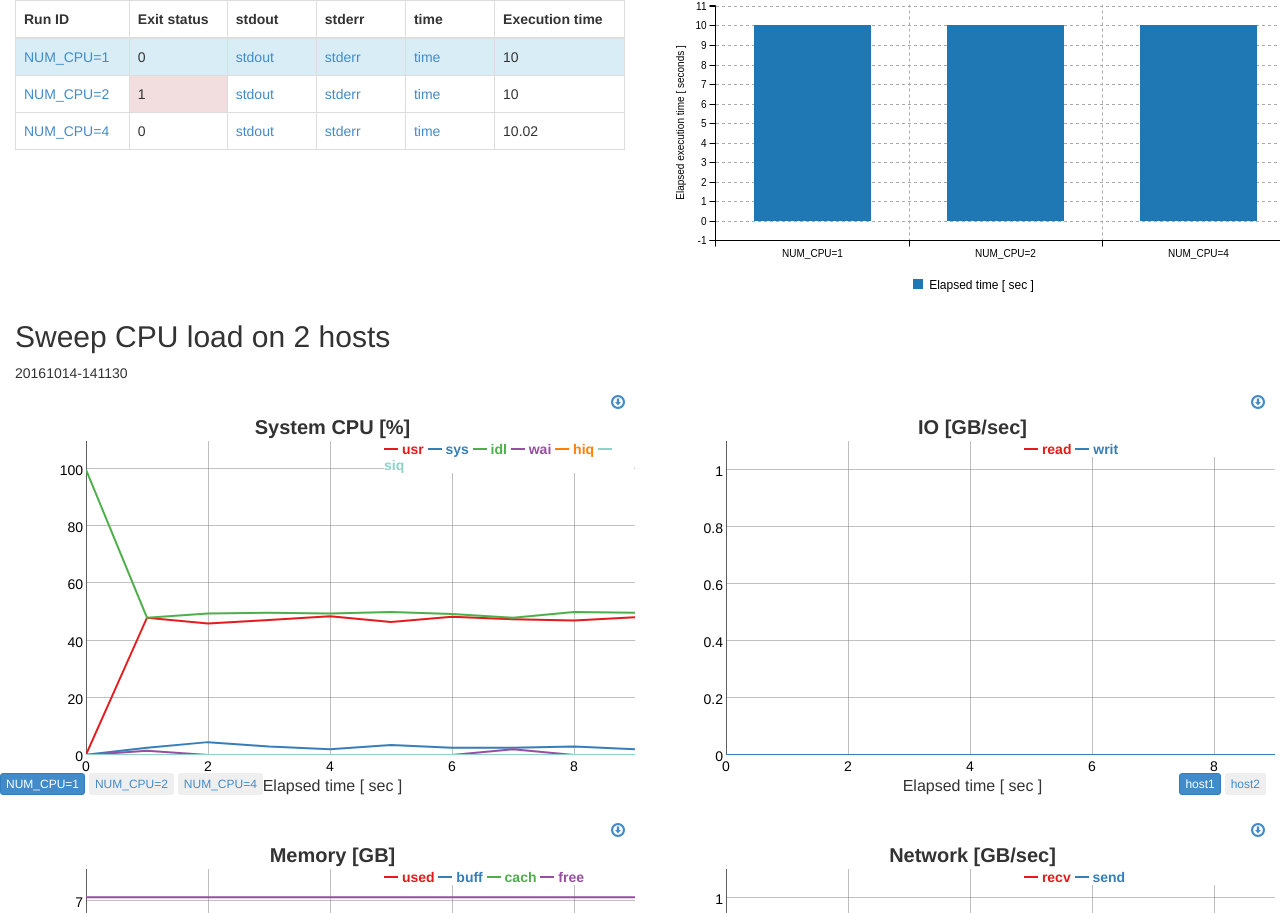
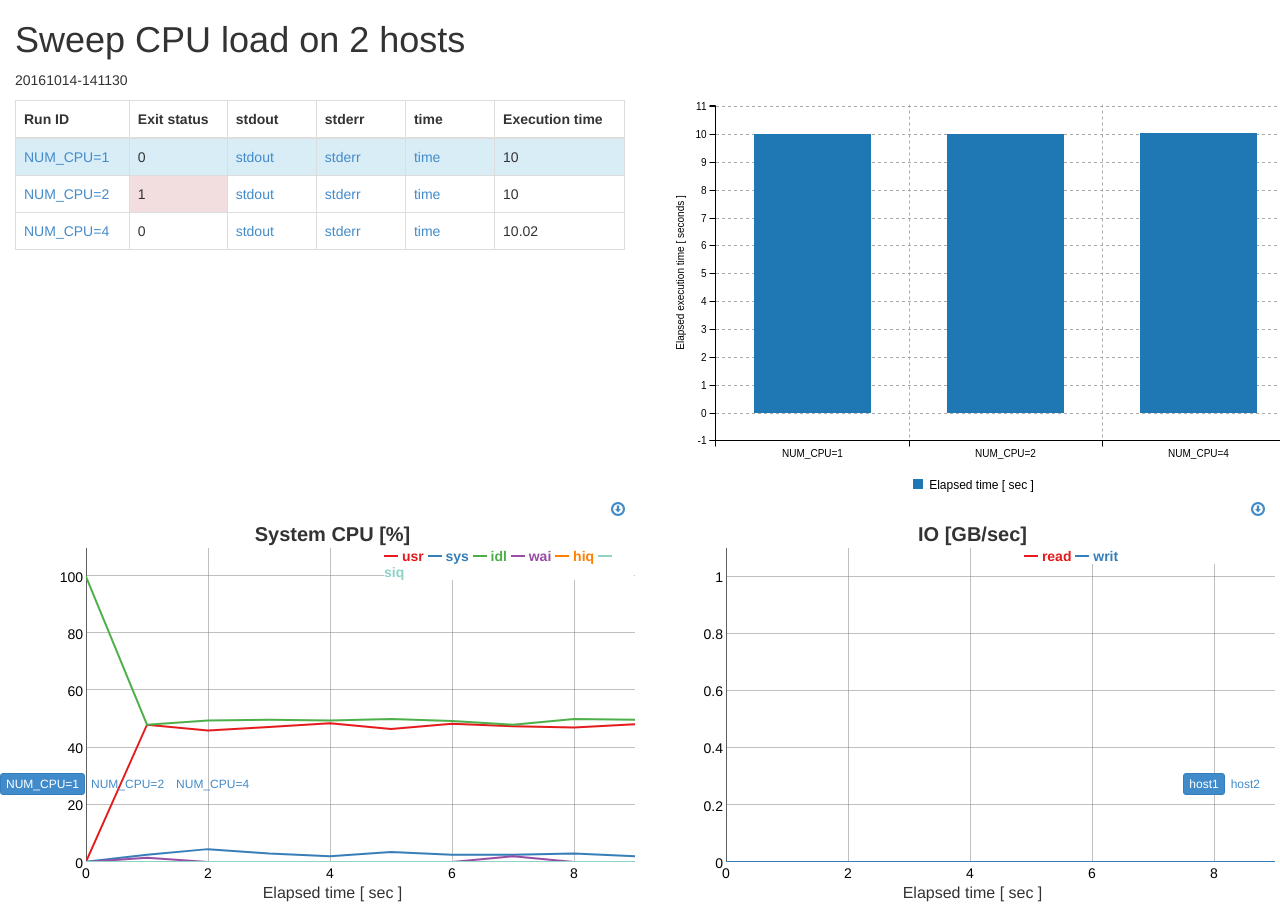
Before and after one commit to jschaub30/viz_workload, a website: page app/index.html in a window 1280 px wide. Shown: the top 913 px of the page. Drawn offline with Linux system fonts and the light colour scheme; files whose address does not match are found by name.

Commit message:
Moved title and fixed buttons

```diff
--- a/app/css/app.css
+++ b/app/css/app.css
@@ -13,8 +13,8 @@ td {
 }
 
 .summary {
-  min-height: 300px;
-  max-height: 500px;
+  min-height: 400px;
+  max-height: 600px;
 }
 
 .footer {
--- a/app/partials/measurement-combined.html
+++ b/app/partials/measurement-combined.html
@@ -1,4 +1,6 @@
 <div class="container-fluid">
+  <h1> {{description}}</h1>
+  <p class="muted"> {{timestamp}}</p>
   <div class="row">
     <div class="col-md-6 summary">
       <table class="table table-bordered table-hover table-sm">
@@ -35,8 +37,6 @@
 </div>
 
 <div class="container-fluid" id="wrapper">
-  <h2> {{description}}</h2>
-  <p class="muted"> {{timestamp}}</p>
   <div class="row">
     <div ng-repeat="chart in allTimeCharts" class="col-md-6 text-right">
       <a href={{measurement[chart][host].finalFilename}}>
@@ -59,17 +59,16 @@
 </div>
 <div class="footer">
   <div id="run_id_buttons">
-    <a ng-repeat="measurement in measurements" href="#/measurement/{{measurement.run_id}}/{{host}}">
-      <button type="button" class="btn btn-xs"
-                            ng-class="measurement.run_id == runId && 'btn-primary'">
-        {{measurement.run_id}}</button></a>
+    <a ng-repeat="measurement in measurements"
+       href="#/measurement/{{measurement.run_id}}/{{host}}"
+       class="btn btn-xs" ng-class="measurement.run_id == runId && 'btn-primary'">
+      {{measurement.run_id}}</a>
   </div>
   <div id="cluster_buttons">
     <a ng-repeat="thisHost in hosts"
-       href=#/measurement/{{runId}}/{{thisHost}}>
-      <button type="button" class="btn btn-xs"
-                            ng-class="host == thisHost && 'btn-primary'">
-        {{thisHost}}</button></a>
+       href=#/measurement/{{runId}}/{{thisHost}}
+       class="btn btn-xs" ng-class="host == thisHost && 'btn-primary'">
+      {{thisHost}}</a>
   </div>
   <div id="sum_buttons"></div>
 
```
